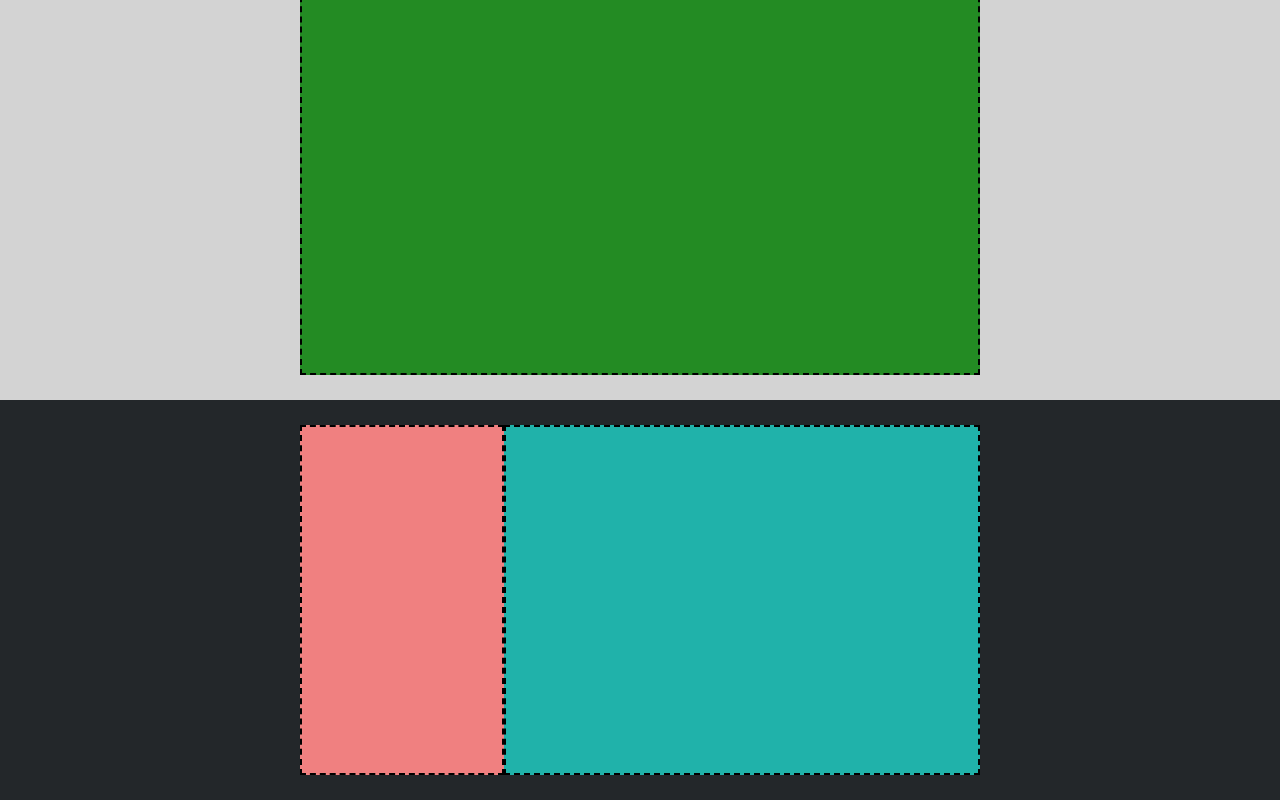
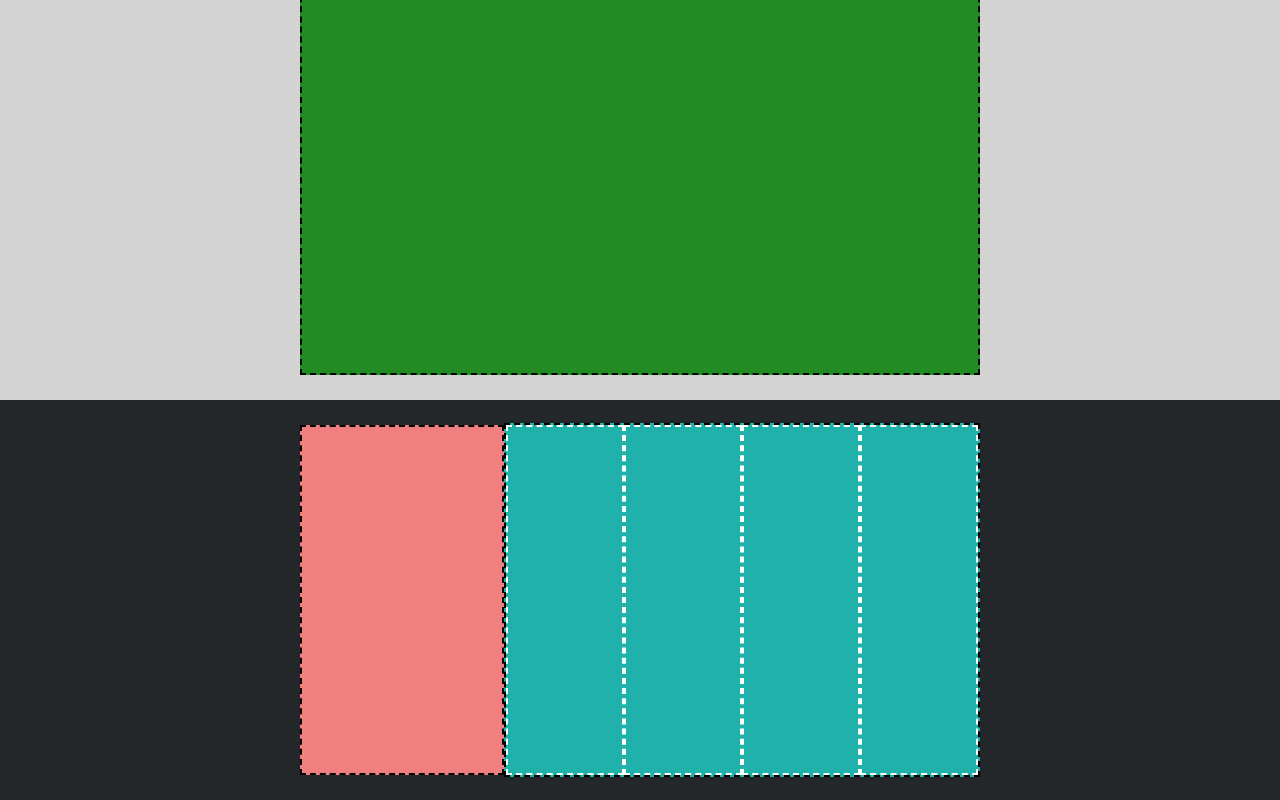
Before and after one commit to EleonoraFlaborea/htmlcss-struttura-discord, a plain HTML site: page index.html in a window 1280 px wide. Shown: the part 1880-2680 px from the top of the page. Drawn offline with Linux system fonts and the light colour scheme.

Commit message:
added f-card

```diff
--- a/css/style.css
+++ b/css/style.css
@@ -93,7 +93,7 @@
     min-height: 350px;
     border: 2px dashed black;
     align-self: center;
-    align-items: center;
+
 }
 
 /* Outline-Card*/
@@ -113,7 +113,7 @@
     min-height: 550px;
     border: 2px dashed black;
     align-self: center;
-    align-items: center;
+
 }
 
 /*Footer*/
@@ -134,7 +134,7 @@
     min-height: 350px;
     border: 2px dashed black;
     align-self: center;
-    align-items: center;
+
 }
 
 .f-card{
@@ -143,5 +143,14 @@
     min-height: 350px;
     border: 2px dashed black;
     align-self: center;
+    display: flex;
+
+}
+
+.f-prodotto{
+    width: 25%;
+    min-height: 350px;
+    border: 2px dashed white;
+    align-self: center;
     align-items: center;
 }
--- a/index.html
+++ b/index.html
@@ -49,10 +49,10 @@
         <div class="main-footer">
             <div class="f-contatti"></div>
             <div class="f-card">
-                <div class="f-prodotto "></div>
-                <div class="f-compagnia "></div>
-                <div class="f-risorse "></div>
-                <div class="f-norme "></div>
+                <div class="f-prodotto"></div>
+                <div class="f-prodotto"></div>
+                <div class="f-prodotto"></div>
+                <div class="f-prodotto"></div>
             </div>
         </div>
 
```
